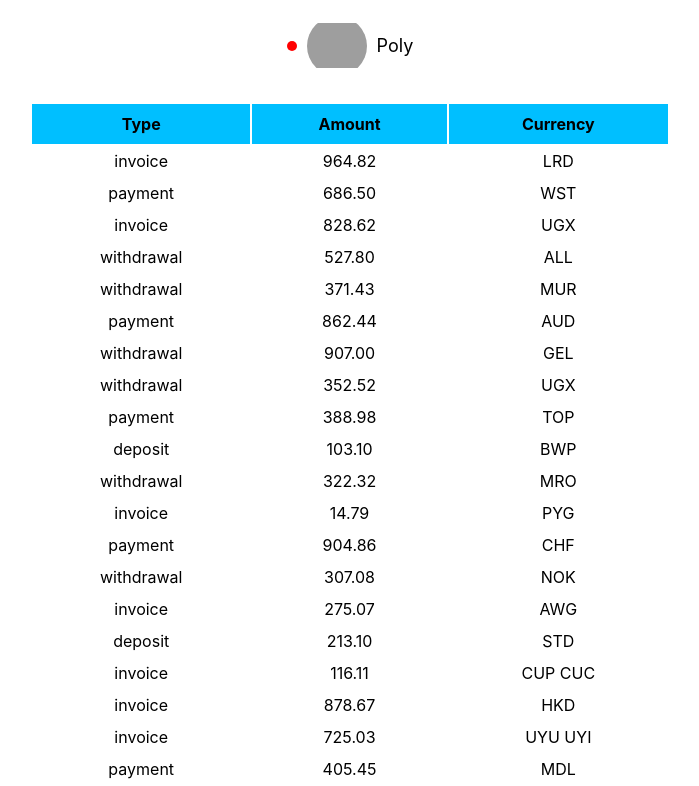
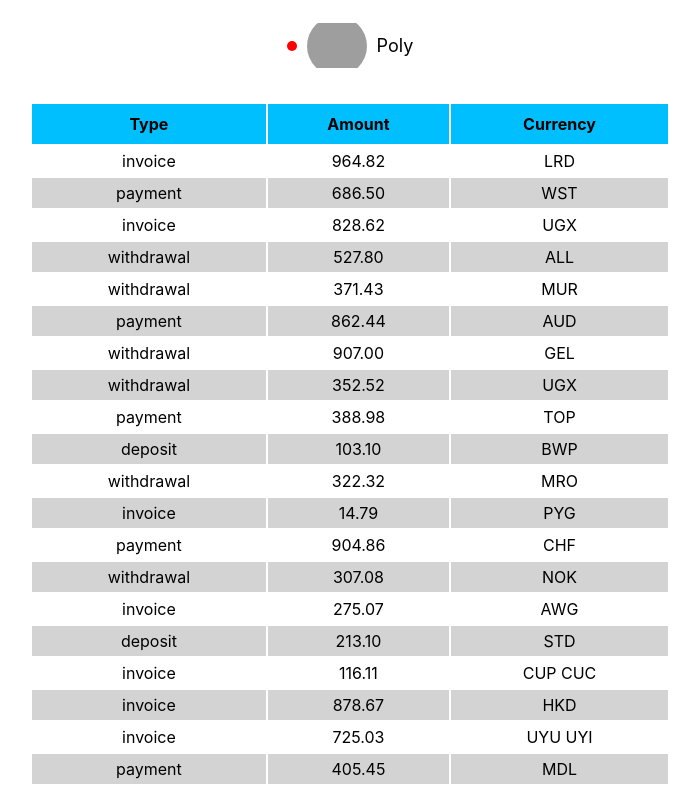
Before and after one commit to Ruslaana/goit-react-hw-01-components, a React (Create React App) app: page / in a window 1280 px wide. Shown: the part 759-1545 px from the top of the page, without its empty margins (290-989 px from the left). Built offline with nearby package versions, Linux system fonts and the light colour scheme; grey boxes are pictures that could not be loaded.

Commit message:
Update Transactions.module.css

```diff
--- a/src/components/Transactions/Transactions.module.css
+++ b/src/components/Transactions/Transactions.module.css
@@ -10,10 +10,14 @@
   text-align: center;
 }
 
+.row:nth-child(2n) {
+  background-color: lightgray;
+}
+
 .type,
 .amount,
 .currency {
   color: black;
   text-align: center;
-  padding: 5px;
+  padding: 5px 20px;
 }
```
